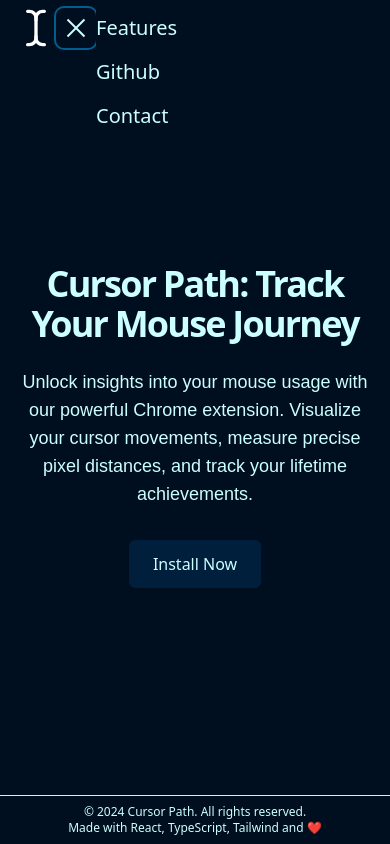
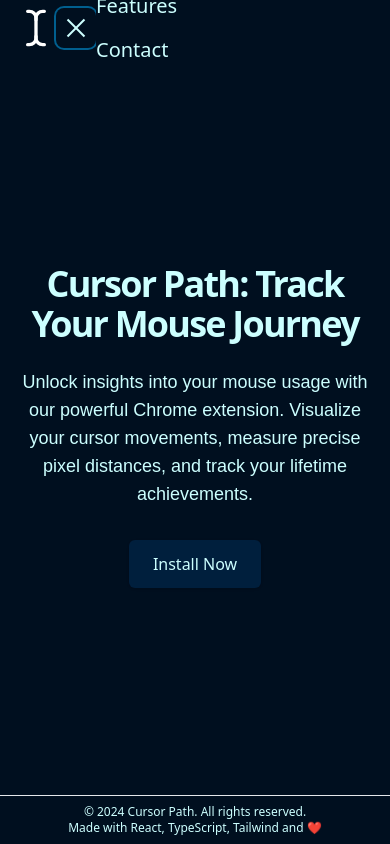
Before and after one commit to aroramrinaal/cursorpath-landing, a Next.js app: page / in a window 390 px wide. Both pictures are taken after a click on the button "Toggle menu". Built offline with nearby package versions, Linux system fonts and the light colour scheme.

Commit message:
feat: Improve responsive menu in Navbar component

```diff
--- a/src/components/Navbar.tsx
+++ b/src/components/Navbar.tsx
@@ -29,29 +29,39 @@
           <span className={`absolute h-0.5 w-full bg-primary-foreground transform transition-all duration-300 ease-in-out ${isMenuOpen ? '-rotate-45' : 'translate-y-2'}`} />
         </div>
       </button>
-      <nav className={`${isMenuOpen ? 'block' : 'hidden'} w-full lg:block lg:w-auto bg-background text-primary-foreground lg:bg-transparent lg:text-foreground`} id="navbar-menu">
-        <ul className="flex flex-col lg:flex-row gap-4 lg:gap-6 lg:items-center">
-          <li>
+      <nav className={`${isMenuOpen ? '' : 'hidden'} w-full lg:block lg:w-auto bg-background text-primary-foreground lg:bg-transparent lg:text-foreground`} id="navbar-menu">
+        <ul className="flex flex-col lg:flex-row gap-4 lg:gap-6 lg:items-center justify-center lg:justify-start py-8 lg:py-0">
+          <li className="lg:hidden">
+            <Link href="/features" className="text-xl font-medium hover:underline underline-offset-4" prefetch={false}>
+              Features
+            </Link>
+          </li>
+          <li className="lg:hidden">
+            <Link href="https://x.com/mrinaalarora25" className="text-xl font-medium hover:underline underline-offset-4" prefetch={false}>
+              Contact
+            </Link>
+          </li>
+          <li className="hidden lg:block">
             <Link href="/" className="text-xl font-medium hover:underline underline-offset-4" prefetch={false}>
               Home
             </Link>
           </li>
-          <li>
+          <li className="hidden lg:block">
             <Link href="#" className="text-xl font-medium hover:underline underline-offset-4" prefetch={false}>
               Webstore
             </Link>
           </li>
-          <li>
+          <li className="hidden lg:block">
             <Link href="/features" className="text-xl font-medium hover:underline underline-offset-4" prefetch={false}>
               Features
             </Link>
           </li>
-          <li>
+          <li className="hidden lg:block">
             <Link href="https://github.com/aroramrinaal/cursorpath-landing" className="text-xl font-medium hover:underline underline-offset-4" prefetch={false}>
               Github
             </Link>
           </li>
-          <li>
+          <li className="hidden lg:block">
             <Link href="https://x.com/mrinaalarora25" className="text-xl font-medium hover:underline underline-offset-4" prefetch={false}>
               Contact
             </Link>
```
